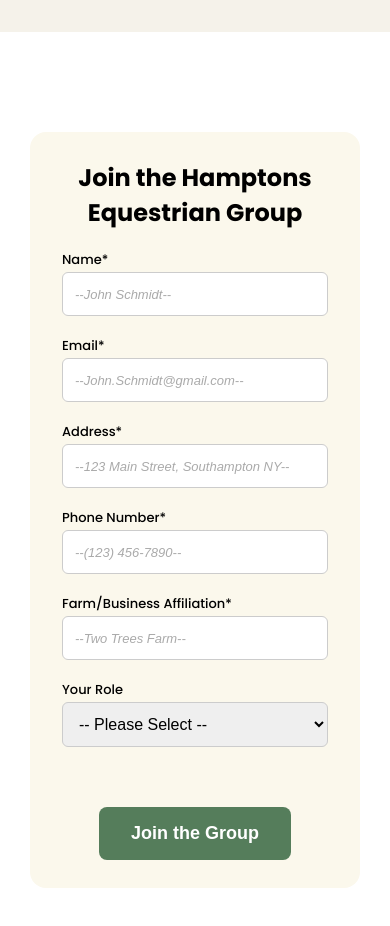
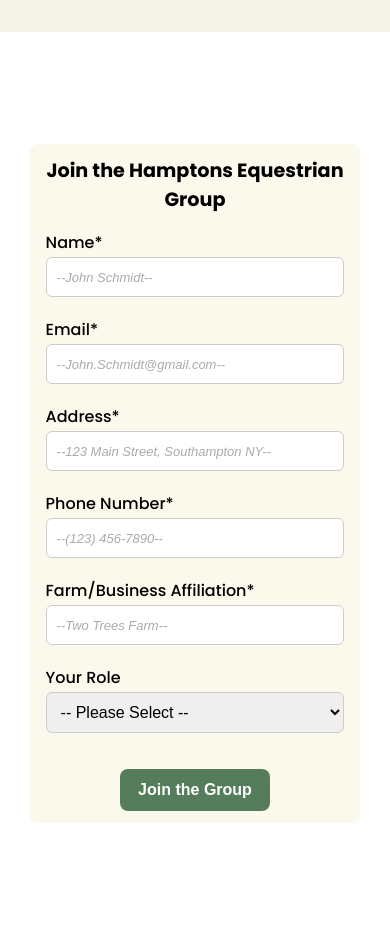
Before and after one commit to romainmarteau/THEG-Staging, a plain HTML site: page index.html in a window 390 px wide. Shown: the part 4520-5446 px from the top of the page. Drawn offline with Linux system fonts and the light colour scheme.

Commit message:
Form wrapper added

```diff
--- a/index.html
+++ b/index.html
@@ -265,6 +265,37 @@
       align-self: center;
       margin-top: 40px;
     }
+
+    /* --- Responsive styles for form-wrapper ONLY --- */
+    @media (max-width: 600px) {
+      .form-wrapper {
+        max-width: 98vw;
+        padding: 12px 4vw;
+        margin: 12px auto;
+        border-radius: 8px;
+        box-sizing: border-box;
+        max-height: 95vh;
+        overflow-y: auto;
+      }
+      .form-wrapper h2 {
+        font-size: 1.2rem;
+      }
+      .form-wrapper label,
+      .form-wrapper input,
+      .form-wrapper select,
+      .form-wrapper button.cta-button {
+        font-size: 1rem;
+      }
+      .form-wrapper input,
+      .form-wrapper select {
+        padding: 10px;
+      }
+      .form-wrapper button.cta-button {
+        padding: 12px 18px;
+        font-size: 1rem;
+        margin-top: 16px;
+      }
+    }
   </style>
 </head>
 
```
